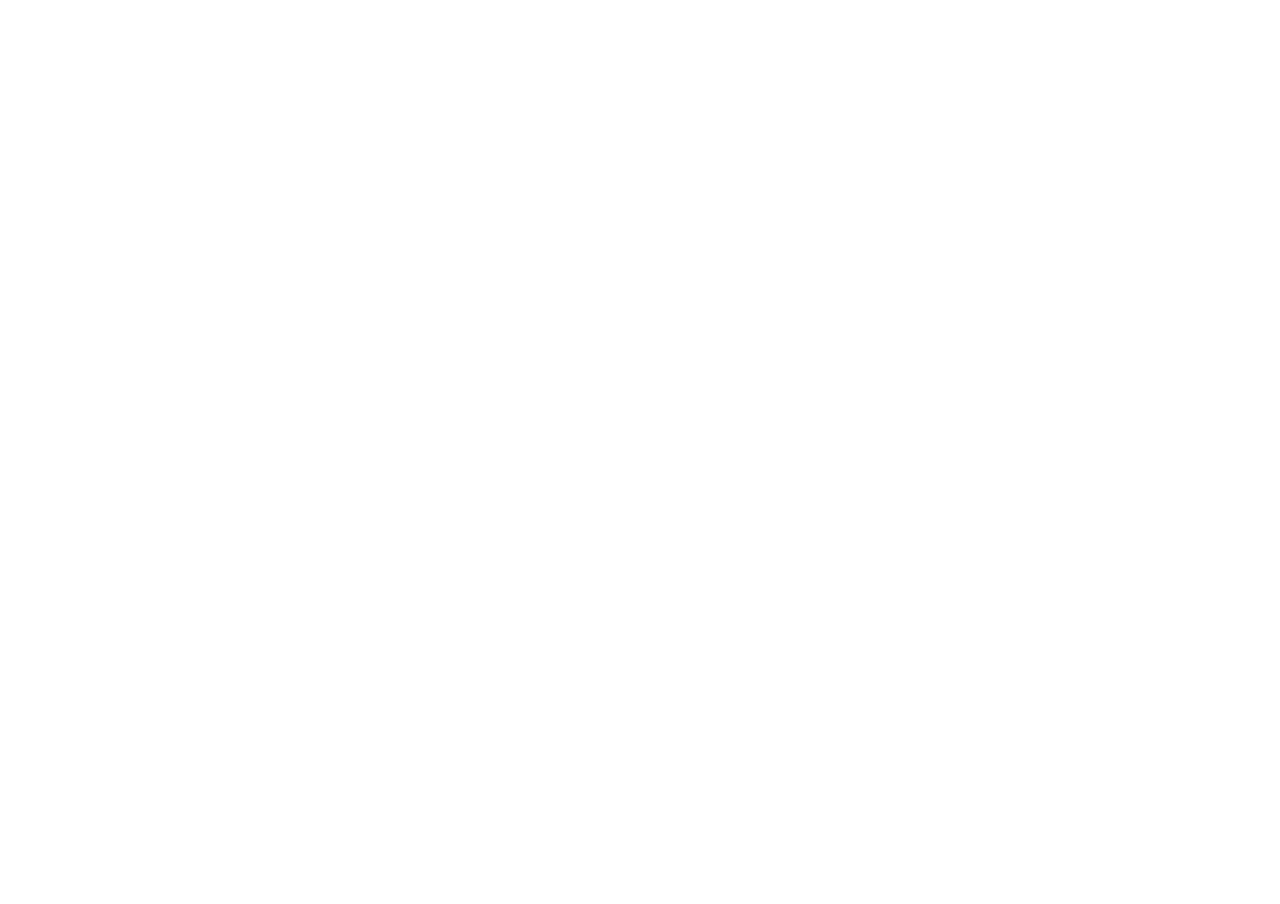
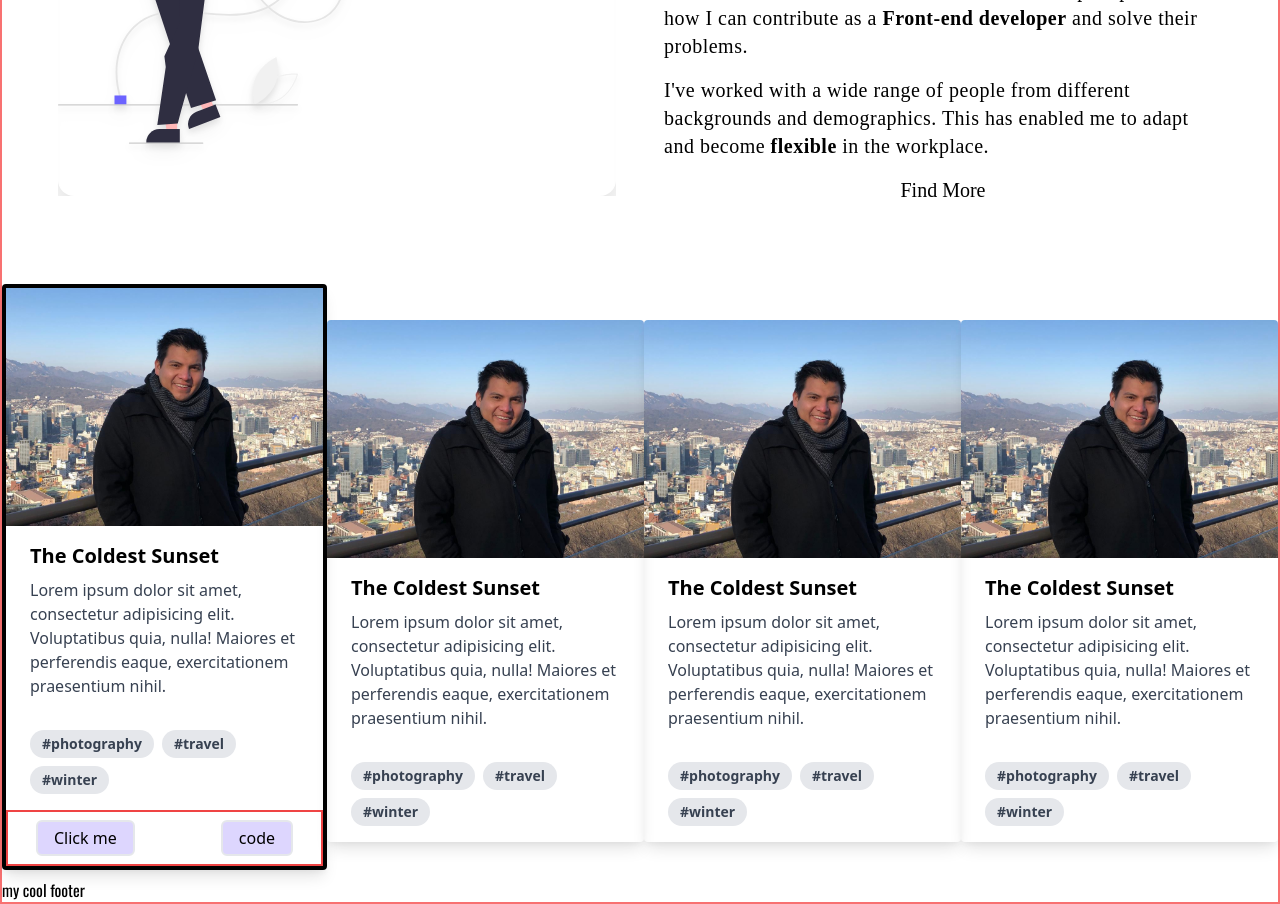
Before and after one commit to enyelsequeira/next-portfolio, a Next.js app: page / in a window 1280 px wide. Shown: the part 1060-1964 px from the top of the page. Before the commit the page ends 800 px from the top, so only its background shows below. Built offline with nearby package versions, Linux system fonts and the light colour scheme; a web font is replaced by a local one.

Commit message:
adding framer-motion

```diff
--- /dev/null
+++ b/src/components/About/About.tsx
@@ -0,0 +1,27 @@
+import Image from 'next/image'
+import React from 'react'
+
+const About = (): JSX.Element => {
+  return (
+    <div className="flex flex-col  md:flex-col lg:flex-row md:p-8 my-5 bg-[#F5F5F5] dark:bg-[#15223C] rounded-md">
+      <div className="w-full  md:w-3/4 lg:w-2/4 md:mx-auto p-6 md:p-6 " >
+        <Image className="rounded-2xl shadow-2xl filter drop-shadow-lg" width="800" height="700" src="/images/about-me.svg" />
+      </div>
+
+      <div className="w-full md:w-4/4  lg:w-2/4 p-2 md:p-6 ">
+        <h3 className="text-5xl p-0 my-2 md:my-0 md:py-6 font-display text-t-primary dark:text-d-t-base">About Me</h3>
+        <h2 className="text-3xl md:text-6xl tracking-wider p-0 md:py-5 font-body">Get to know me</h2>
+        <p className="font-body text-base md:text-xl tracking-wide my-4">
+          I am a web developer that comes from a teaching and <span className="font-extrabold text-light-accent dark:text-d-accent">Business background</span> . Through my past experiences, I can balance the need of users and businesses to understand their pain points and how I can contribute as a <span className="font-extrabold text-light-accent dark:text-d-accent" >Front-end developer</span>  and solve their problems.
+        </p>
+        <p className="font-body text-base md:text-xl tracking-wide mb-3">
+          I've worked with a wide range of people from different backgrounds and demographics. This has enabled me to adapt and become <span className="font-extrabold text-light-accent dark:text-d-accent ">flexible</span> in the workplace.
+        </p>
+        <a  href="/" className="bg-light-accent font-body text-t-ternary hover:bg-t-ternary hover:text-t-base dark:bg-d-accent dark:text-d-third text-xl py-1 px-4 rounded-md dark:hover:bg-d-t-base focus:outline-none focus:ring-2 focus:ring-purple-600 focus:ring-opacity-50 flex w-max mx-auto ">Find More</a>
+      </div>
+
+    </div>
+  )
+}
+
+export default About
--- /dev/null
+++ b/src/components/Cards/Cards.tsx
@@ -0,0 +1,71 @@
+import React from 'react'
+
+const Cards = (): JSX.Element => {
+  return (
+    <div className="flex flex-col md:flex-row items-center">
+      <div className="max-w-md  rounded overflow-hidden shadow-lg border-4 border-t-primary mb-2">
+        <img className="w-full" src="/images/workpic.png" alt="Sunset in the mountains" />
+        <div className="px-6 py-4">
+          <div className="font-bold text-xl mb-2">The Coldest Sunset</div>
+          <p className="text-gray-700 text-base">
+            Lorem ipsum dolor sit amet, consectetur adipisicing elit. Voluptatibus quia, nulla! Maiores et perferendis eaque, exercitationem praesentium nihil.
+          </p>
+        </div>
+        <div className="px-6 pt-4 pb-2">
+          <span className="inline-block bg-gray-200 rounded-full px-3 py-1 text-sm font-semibold text-gray-700 mr-2 mb-2">#photography</span>
+          <span className="inline-block bg-gray-200 rounded-full px-3 py-1 text-sm font-semibold text-gray-700 mr-2 mb-2">#travel</span>
+          <span className="inline-block bg-gray-200 rounded-full px-3 py-1 text-sm font-semibold text-gray-700 mr-2 mb-2">#winter</span>
+        </div>
+        <div className="flex items-center border-2 border-red-500 justify-between px-7 py-2">
+          <button className="border-2 bg-purple-200 w-max px-4 py-1 h-max rounded-md">Click me</button>
+          <button className="border-2 bg-purple-200 w-max px-4 py-1 h-max rounded-md">code</button>
+        </div>
+
+      </div>
+      <div className="max-w-sm rounded overflow-hidden shadow-lg">
+        <img className="w-full" src="/images/workpic.png" alt="Sunset in the mountains" />
+        <div className="px-6 py-4">
+          <div className="font-bold text-xl mb-2">The Coldest Sunset</div>
+          <p className="text-gray-700 text-base">
+            Lorem ipsum dolor sit amet, consectetur adipisicing elit. Voluptatibus quia, nulla! Maiores et perferendis eaque, exercitationem praesentium nihil.
+     </p>
+        </div>
+        <div className="px-6 pt-4 pb-2">
+          <span className="inline-block bg-gray-200 rounded-full px-3 py-1 text-sm font-semibold text-gray-700 mr-2 mb-2">#photography</span>
+          <span className="inline-block bg-gray-200 rounded-full px-3 py-1 text-sm font-semibold text-gray-700 mr-2 mb-2">#travel</span>
+          <span className="inline-block bg-gray-200 rounded-full px-3 py-1 text-sm font-semibold text-gray-700 mr-2 mb-2">#winter</span>
+        </div>
+      </div>
+      <div className="max-w-sm rounded overflow-hidden shadow-lg">
+        <img className="w-full" src="/images/workpic.png" alt="Sunset in the mountains" />
+        <div className="px-6 py-4">
+          <div className="font-bold text-xl mb-2">The Coldest Sunset</div>
+          <p className="text-gray-700 text-base">
+            Lorem ipsum dolor sit amet, consectetur adipisicing elit. Voluptatibus quia, nulla! Maiores et perferendis eaque, exercitationem praesentium nihil.
+    </p>
+        </div>
+        <div className="px-6 pt-4 pb-2">
+          <span className="inline-block bg-gray-200 rounded-full px-3 py-1 text-sm font-semibold text-gray-700 mr-2 mb-2">#photography</span>
+          <span className="inline-block bg-gray-200 rounded-full px-3 py-1 text-sm font-semibold text-gray-700 mr-2 mb-2">#travel</span>
+          <span className="inline-block bg-gray-200 rounded-full px-3 py-1 text-sm font-semibold text-gray-700 mr-2 mb-2">#winter</span>
+        </div>
+      </div>
+      <div className="max-w-sm rounded overflow-hidden shadow-lg">
+        <img className="w-full" src="/images/workpic.png" alt="Sunset in the mountains" />
+        <div className="px-6 py-4">
+          <div className="font-bold text-xl mb-2">The Coldest Sunset</div>
+          <p className="text-gray-700 text-base">
+            Lorem ipsum dolor sit amet, consectetur adipisicing elit. Voluptatibus quia, nulla! Maiores et perferendis eaque, exercitationem praesentium nihil.
+   </p>
+        </div>
+        <div className="px-6 pt-4 pb-2">
+          <span className="inline-block bg-gray-200 rounded-full px-3 py-1 text-sm font-semibold text-gray-700 mr-2 mb-2">#photography</span>
+          <span className="inline-block bg-gray-200 rounded-full px-3 py-1 text-sm font-semibold text-gray-700 mr-2 mb-2">#travel</span>
+          <span className="inline-block bg-gray-200 rounded-full px-3 py-1 text-sm font-semibold text-gray-700 mr-2 mb-2">#winter</span>
+        </div>
+      </div>
+    </div>
+  )
+}
+
+export default Cards
--- a/src/components/Hero/Hero.tsx
+++ b/src/components/Hero/Hero.tsx
@@ -7,15 +7,15 @@ const Hero = ():JSX.Element => {
     <div className="flex-col md:flex md:flex-row justify-between p-4">
 
       <div className="mb-5 md:mb-0  w-full md:w-2/4 font-display p-4 md:p-6 lg:self-center">
-        <h2 className="text-5xl md:text-6xl lg:text-7xl text-t-primary font-body dark:text-d-t-base tracking-wider">Hello, I'm</h2>
+        <motion.h2 initial={{opacity: 0}} animate={{opacity: 1 }} transition={{ duration: 5}} className="text-5xl md:text-6xl lg:text-7xl text-t-primary font-body dark:text-d-t-base tracking-wider">Hello, I'm</motion.h2>
         <motion.p initial={{y:"-100vh"}} animate={{y:"0", }} transition={{type: "tween",  duration: 2}} className="text-5xl md:text-6xl lg:text-8xl my-6 md:my-9 tracking-widest" >Enyel Sequeira</motion.p>
-        <p className="font-body text-2xl md:text-3xl ">Full-Stack Developer</p>
+        <motion.p initial={{opacity: 0, x: "-30%"}} animate={{opacity: 1, x:"0" }} transition={{ type:"spring", duration: 2, delay:2}}  className="font-body text-2xl md:text-3xl ">Full-Stack Developer</motion.p>
       </div>
 
-      <div className="w-full md:w-2/4 p-2 md:p-6 ">
-        <Image  src="/images/workpic.png" width="700" height="600" className="rounded-2xl shadow-2xl filter drop-shadow-lg"  />
+      <motion.div className="w-full  md:w-2/4 p-8 md:p-6 " initial={{opacity: 0}} animate={{opacity: 1 }} transition={{ duration: 4}}>
+        <Image   src="/images/workpic.png" width="700" height="600" className="rounded-2xl shadow-2xl filter drop-shadow-lg"  />
 
-      </div>
+      </motion.div>
 
     </div>
   )
--- a/src/pages/index.tsx
+++ b/src/pages/index.tsx
@@ -1,9 +1,13 @@
-import Hero from "../components/Hero/Hero";
+import About from "@/components/About/About";
+import Cards from "@/components/Cards/Cards";
+import Hero from "@/components/Hero/Hero";
 
 export default function Home() {
   return (
     <>
       <Hero />
+      <About/>
+      <Cards/>
     </>
   )
 }
--- /dev/null
+++ b/src/utils/constant.ts
@@ -0,0 +1,3 @@
+// export const projects ={
+
+// }
```
Also changed, not shown: public/images/about-me.svg (added), tailwind.config.js (line endings or trailing spaces).
